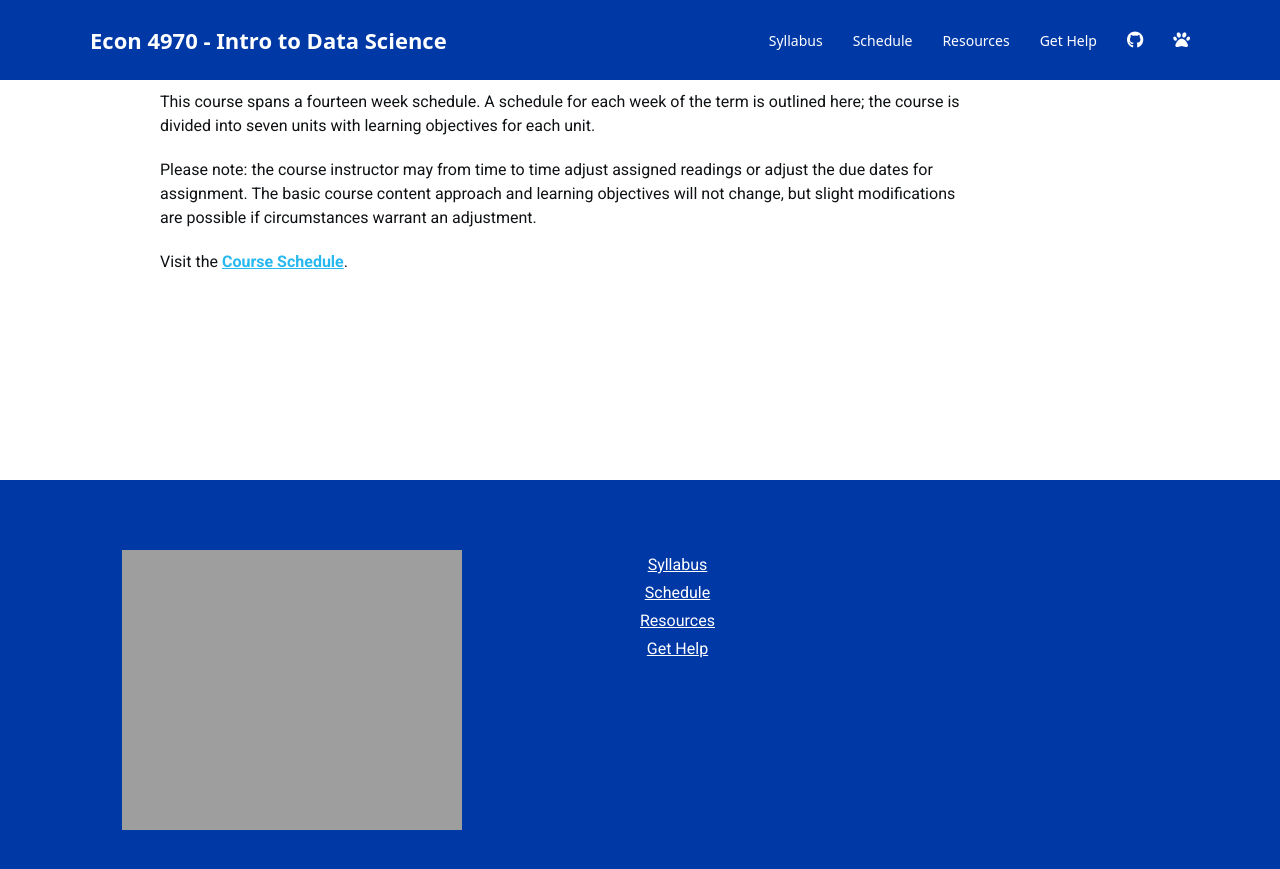
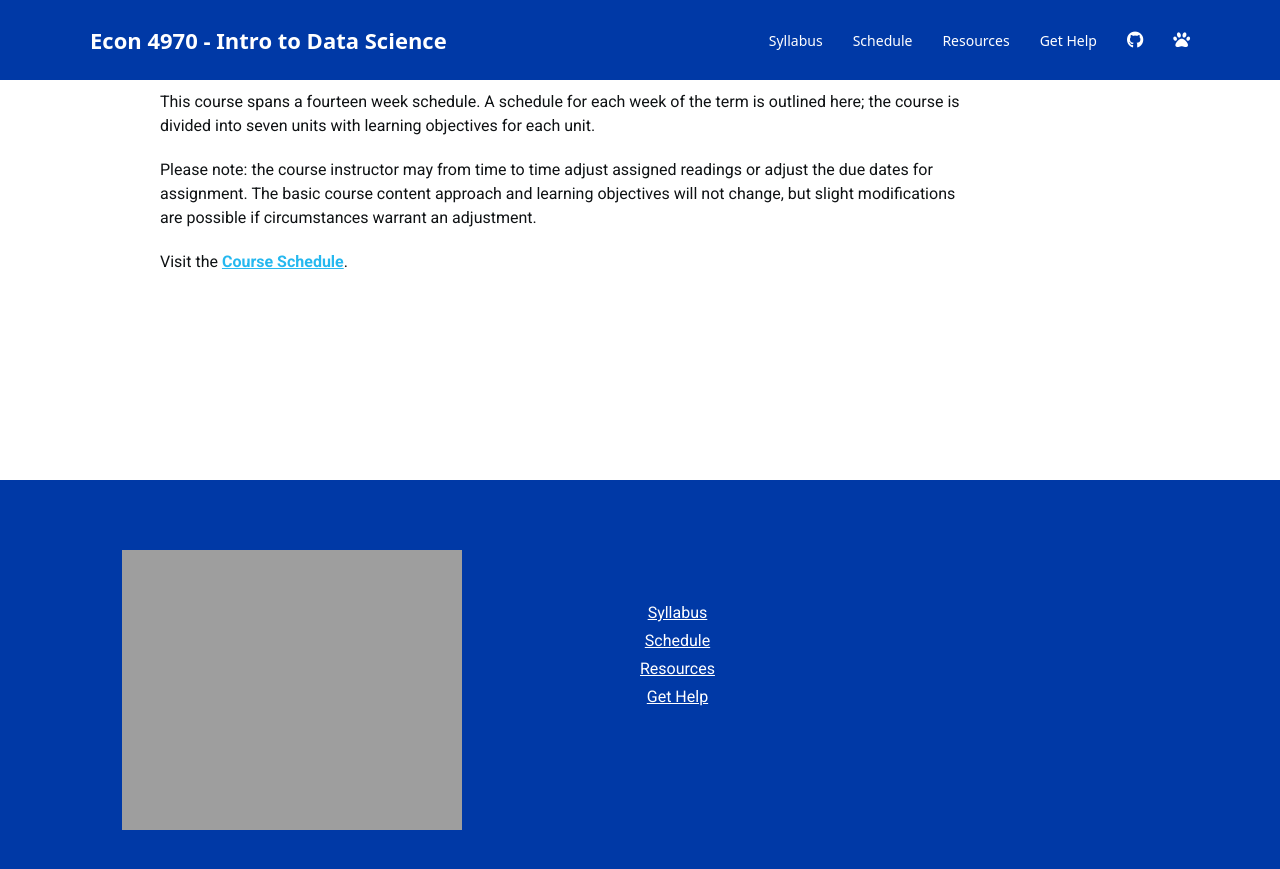
Before and after one commit to lalmada1/Intro-to-Data-Science-Econ-4970, a Jekyll site: the page built from index.md, in a window 1280 px wide and 900 px high, scrolled down 9562 px. Shown: the top 869 px of the window. Built offline with Jekyll 4.4.1, drawn with Linux system fonts in a browser that asks for light colours; nearby versions of some CDN libraries; a style sheet for code colours, icons or effects is not loaded.

Commit message:
Update default.html

```diff
--- a/_layouts/default.html
+++ b/_layouts/default.html
@@ -127,6 +127,7 @@
         </div>
 
         <div class="col-lg-5 col-md-3 col-xs-4">
+         <br><br>
           <table>
                 {% for link in site.header %}
                     {% if link.url contains 'http' %}
@@ -156,14 +157,7 @@
 
         </div>
       </div>
-       <div class="row">
-          <div class="col-lg-7 col-md-9 col-xs-9" style="color: transparent;">
-            Data Science
-          </div>
-          <div class="col-lg-5 col-md-3 col-xs-3" align="left" style="margin-left: 2em;">
-            {% include social-networks.html %}
-          </div>
-        </div>
+
     </div>
 </footer>
 
```
